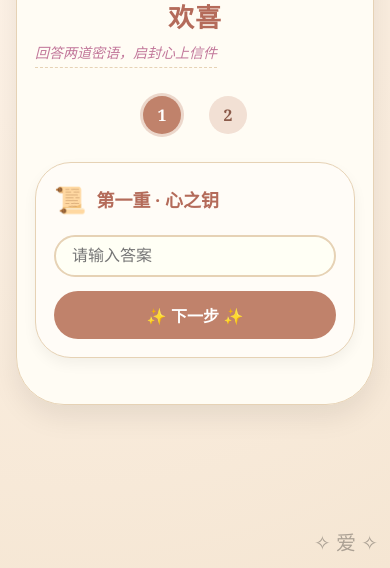
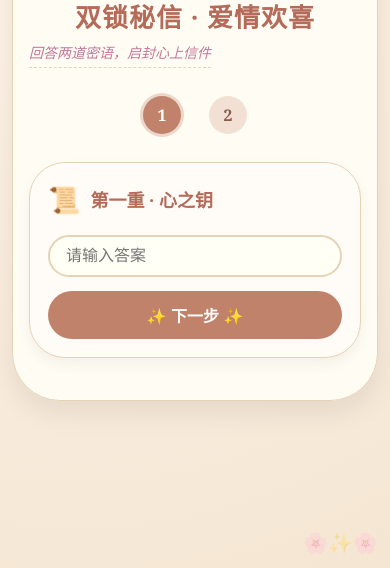
Before and after one commit to weiguang6/my-letter, a website: page index.html in a window 390 px wide. Shown: the part 276-844 px from the top of the page. Drawn offline with Linux system fonts and the light colour scheme; no server answers.

Commit message:
Update index.html

```diff
--- a/index.html
+++ b/index.html
@@ -3,7 +3,7 @@
 <head>
     <meta charset="UTF-8">
     <meta name="viewport" content="width=device-width, initial-scale=1.0, user-scalable=yes, viewport-fit=cover">
-    <title>双锁密信</title>
+    <title>爱情欢喜 · 双锁密信</title>
     <style>
         /* ========== 爱情欢喜主题（默认） ========== */
         :root {
@@ -53,16 +53,29 @@
             background: radial-gradient(circle at 20% 30%, var(--bg-gradient-start), var(--bg-gradient-end));
             background-attachment: fixed;
             font-family: var(--font-family);
+            /* 关键修复：body 本身不设高度，由内容撑开，但需保证背景覆盖全屏 */
             min-height: 100vh;
             display: flex;
+            flex-direction: column;
             align-items: center;
             justify-content: center;
             padding: 16px;
             position: relative;
-            transition: background 0.3s, color 0.2s;
+            transition: background 0.3s;
         }
-        /* 主题装饰（爱情欢喜默认为小桃花，美少女战士为星星） */
+        /* 确保背景全屏且无滚动空白 */
         body::before {
+            content: "";
+            position: fixed;
+            top: 0;
+            left: 0;
+            width: 100%;
+            height: 100%;
+            background: radial-gradient(circle at 20% 30%, var(--bg-gradient-start), var(--bg-gradient-end));
+            z-index: -2;
+        }
+        /* 装饰元素 */
+        body::after {
             content: "🌸✨🌸";
             position: fixed;
             top: 12px;
@@ -71,13 +84,11 @@
             opacity: var(--decor-opacity);
             pointer-events: none;
             z-index: 0;
-            transition: content 0.2s;
         }
-        body.theme-sailor::before {
+        body.theme-sailor::after {
             content: "🌙✨⭐";
         }
-        body::after {
-            content: "✧ 爱 ✧";
+        .decor-bottom {
             position: fixed;
             bottom: 12px;
             right: 12px;
@@ -86,16 +97,15 @@
             pointer-events: none;
             z-index: 0;
         }
-        body.theme-sailor::after {
+        body.theme-sailor .decor-bottom {
             content: "🌙✨🎀";
-            font-size: 24px;
         }
 
         .container {
             max-width: 600px;
             width: 100%;
             background: var(--card-bg);
-            backdrop-filter: blur(4px);
+            backdrop-filter: blur(8px);
             border-radius: 48px;
             box-shadow: var(--shadow);
             overflow: hidden;
@@ -103,6 +113,8 @@
             position: relative;
             z-index: 2;
             transition: background 0.2s, border-color 0.2s;
+            /* 防止内部元素撑开额外空白 */
+            margin: 0 auto;
         }
 
         .panel {
@@ -403,24 +415,47 @@
         }
         .fade-in { animation: fadeIn 0.3s ease; }
 
-        /* 移动端适配 */
+        /* 移动端特别优化：防止滚动空白 */
         @media (max-width: 480px) {
-            .panel { padding: 24px 18px; }
-            .question-card { padding: 18px; }
-            .question-text { font-size: 18px; }
-            .answer-input { padding: 10px 16px; }
-            .step-dot { width: 38px; height: 38px; font-size: 16px; }
-            .letter-body { padding: 16px; font-size: 14px; }
+            body {
+                padding: 12px;
+            }
+            .panel {
+                padding: 20px 16px;
+            }
+            .question-card {
+                padding: 18px;
+            }
+            .question-text {
+                font-size: 18px;
+            }
+            .answer-input {
+                padding: 10px 16px;
+            }
+            .step-dot {
+                width: 38px;
+                height: 38px;
+                font-size: 16px;
+            }
+            .letter-body {
+                padding: 16px;
+                font-size: 14px;
+            }
+        }
+        /* 确保内容区域不会产生额外滚动空间 */
+        .container, .panel, .letter-content, .question-card {
+            overflow: visible;
         }
     </style>
 </head>
 <body>
+<div class="decor-bottom" id="decorBottom">🌸✨🌸</div>
 <button class="theme-toggle" id="themeToggle" aria-label="切换主题">🌸</button>
 <div class="container">
     <div id="questionsPanel" class="panel">
-        <div class="decor"><div class="decor-icon" id="decorIcon">📜</div></div>
-        <h2> 欢喜</h2>
-        <div class="sub" id="subText">回答两道密语，启封信件</div>
+        <div class="decor"><div class="decor-icon" id="decorIcon">❤️📜</div></div>
+        <h2>双锁秘信 · 爱情欢喜</h2>
+        <div class="sub" id="subText">回答两道密语，启封心上信件</div>
         <div class="step-indicator" id="stepIndicator">
             <div class="step-dot" id="step1Dot">1</div>
             <div class="step-dot" id="step2Dot">2</div>
@@ -464,13 +499,12 @@
 </div>
 
 <script>
-    // ========== 配置 ==========
+    // ========== 完整功能逻辑（与之前一致，保留主题切换和所有功能）==========
     const API_URL = '/api/letter';
     let step1Answer = null;
     let step2Answer = null;
     let currentStep = 1;
 
-    // DOM 元素
     const questionsPanel = document.getElementById('questionsPanel');
     const contentPanel = document.getElementById('contentPanel');
     const question1Box = document.getElementById('question1Box');
@@ -494,8 +528,8 @@
     const letterSelectDiv = document.getElementById('letterSelect');
     const decorIcon = document.getElementById('decorIcon');
     const subTextSpan = document.getElementById('subText');
+    const decorBottom = document.getElementById('decorBottom');
 
-    // 全局变量
     let autoLockTimer = null;
     let currentStep1 = null;
     let currentStep2 = null;
@@ -503,34 +537,32 @@
     let totalLetters = 0;
     const AUTO_LOCK_MS = 3 * 60 * 1000;
 
-    // 主题切换逻辑
-    let currentTheme = localStorage.getItem('preferredTheme') || 'love'; // 'love' 或 'sailor'
+    // 主题切换
+    let currentTheme = localStorage.getItem('preferredTheme') || 'love';
     function setTheme(theme) {
         if (theme === 'sailor') {
             document.body.classList.add('theme-sailor');
             themeToggle.textContent = '🌸';
             decorIcon.innerText = '🌙✨🎀';
             subTextSpan.innerText = '回答两道秘语，解锁星月信件';
+            decorBottom.innerText = '🌙✨🎀';
             document.querySelector('title').innerText = '月棱镜威力 · 变身解锁';
         } else {
             document.body.classList.remove('theme-sailor');
             themeToggle.textContent = '🌙';
-            decorIcon.innerText = '📜';
+            decorIcon.innerText = '❤️📜';
             subTextSpan.innerText = '回答两道密语，启封心上信件';
-            document.querySelector('title').innerText = '欢喜 · 双锁密信';
+            decorBottom.innerText = '🌸✨🌸';
+            document.querySelector('title').innerText = '爱情欢喜 · 双锁密信';
         }
         localStorage.setItem('preferredTheme', theme);
         currentTheme = theme;
     }
     function toggleTheme() {
-        if (currentTheme === 'love') {
-            setTheme('sailor');
-        } else {
-            setTheme('love');
-        }
+        if (currentTheme === 'love') setTheme('sailor');
+        else setTheme('love');
     }
     themeToggle.addEventListener('click', toggleTheme);
-    // 初始化主题
     setTheme(currentTheme);
 
     // 辅助函数
```
